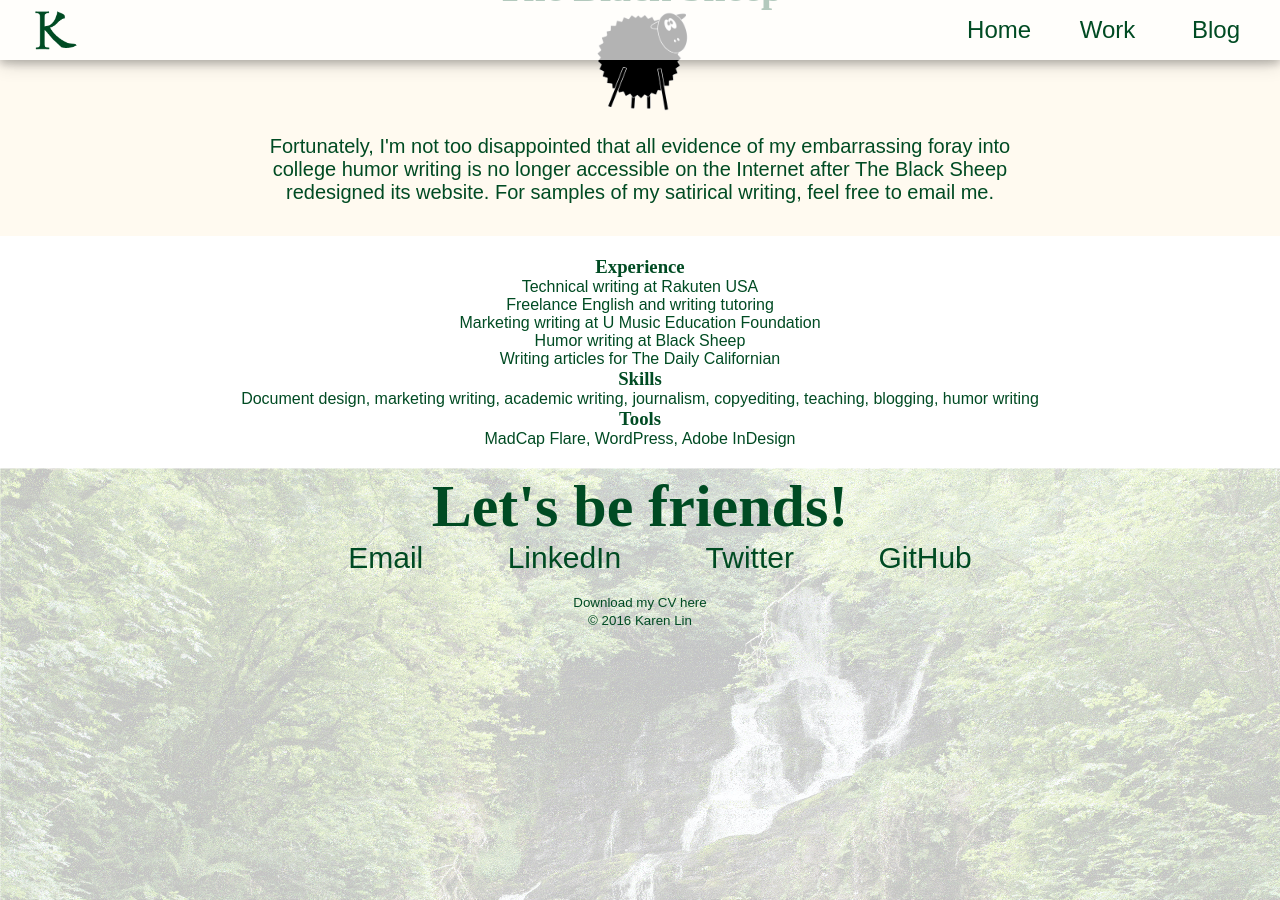
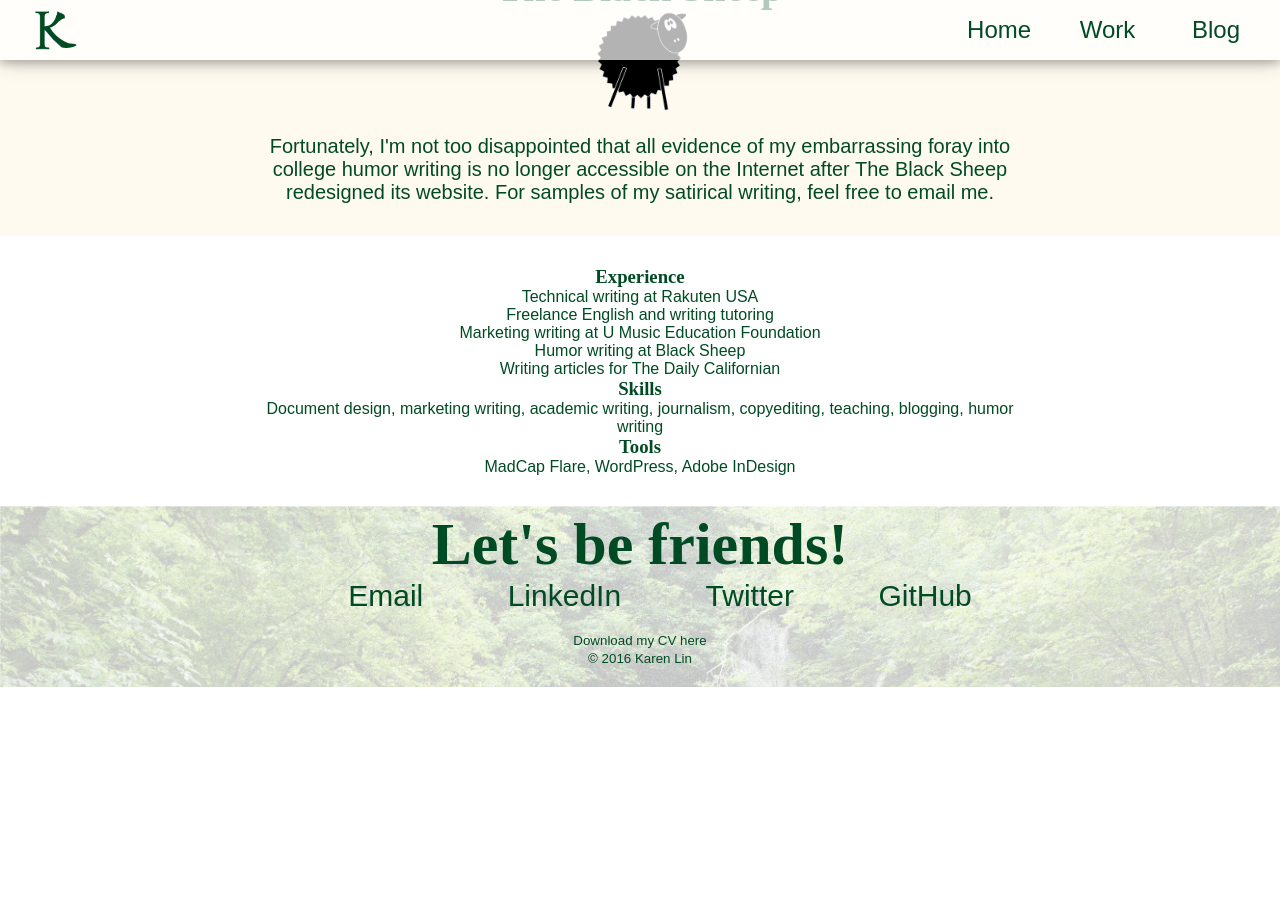
Before and after one commit to karenarialin/karenarialin.github.io, a Jekyll site: the page built from writing.md, in a window 1280 px wide and 900 px high, scrolled down 1170 px. Built offline with Jekyll 4.4.1, drawn with Linux system fonts in a browser that asks for light colours; nearby versions of some CDN libraries; some web fonts are replaced; after the commit the page ends 1857 px from its top, so only the background shows below that.

Commit message:
Fix footer

```diff
--- a/_includes/writing-include.html
+++ b/_includes/writing-include.html
@@ -35,6 +35,7 @@
 </div>
 
 <div class="work-about">
+    <div class='work-wrapper'>
     <h3>Experience</h3>
     <ul>
         <li>Technical writing at Rakuten USA</li>
```
